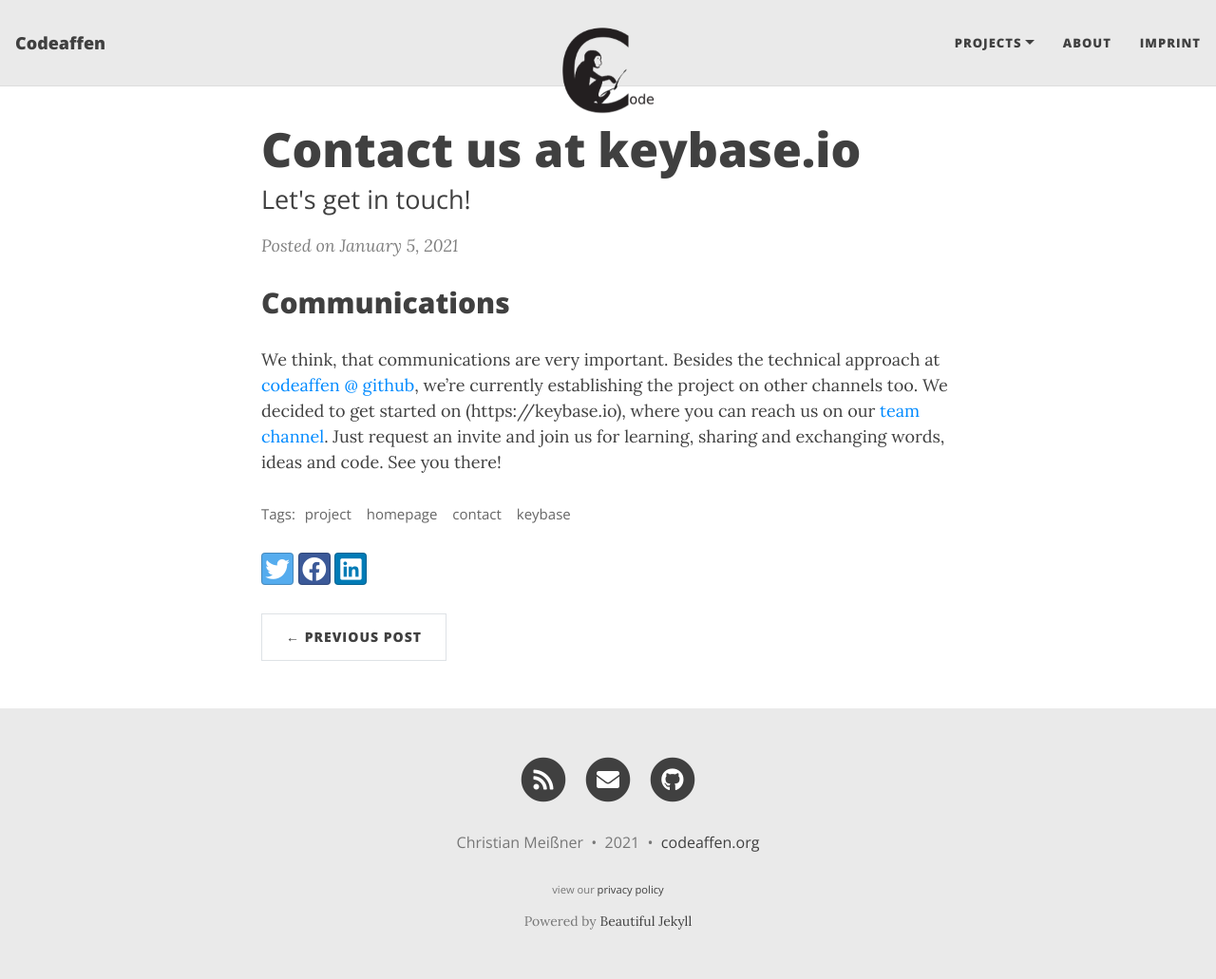
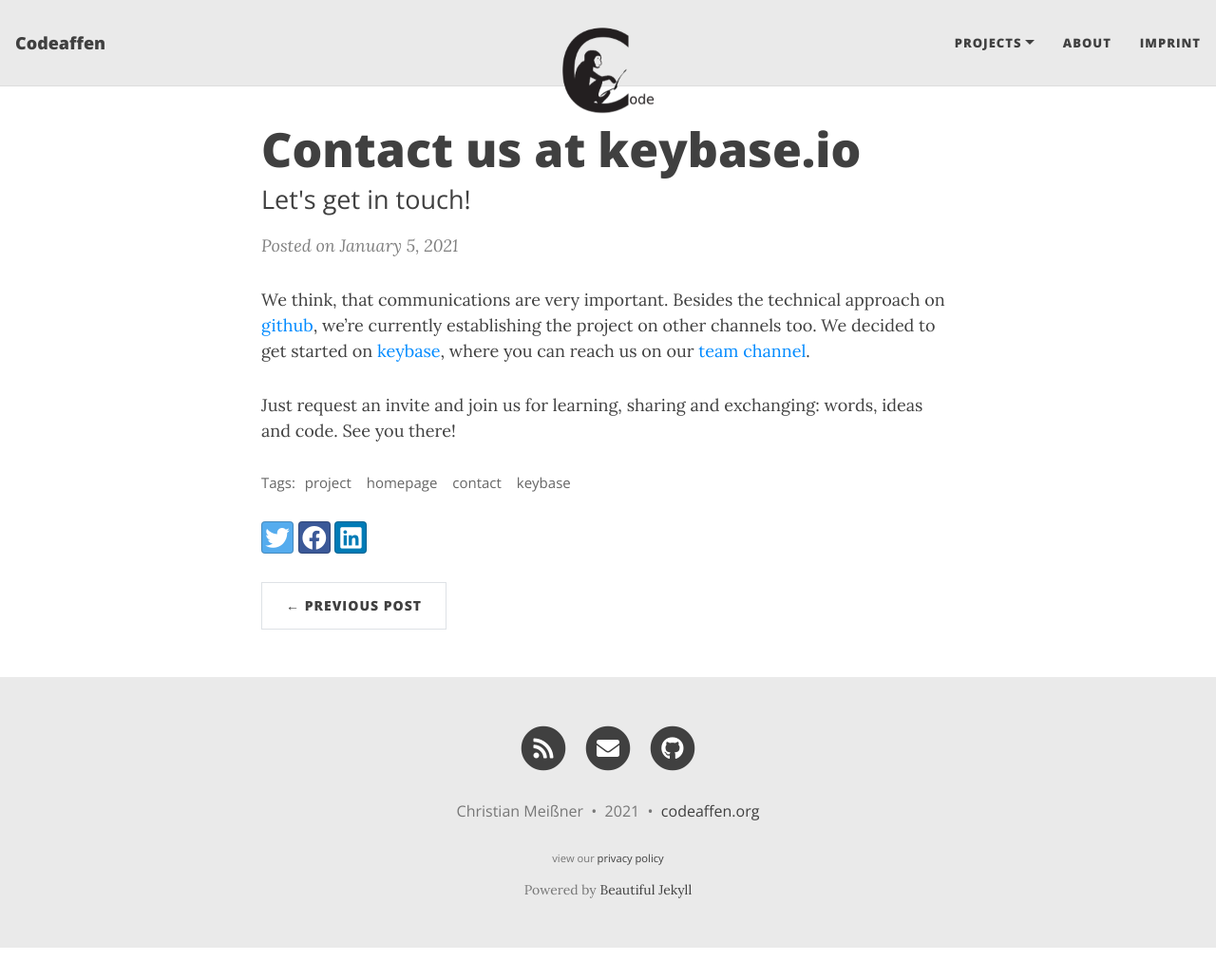
Before and after one commit to codeaffen/codeaffen.org, a Jekyll site: the page built from _posts/2021-01-05-contact-us-at-keybase.md, in a window 1280 px wide and 1031 px high. Shown: the whole window at 95% size. Built offline with Jekyll 4.4.1, drawn with Linux system fonts in a browser that asks for light colours; nearby versions of some CDN libraries; comment, search, counter and statistics services are not loaded.

Commit message:
upd blog post

```diff
--- a/_posts/2021-01-05-contact-us-at-keybase.md
+++ b/_posts/2021-01-05-contact-us-at-keybase.md
@@ -6,6 +6,7 @@
 tags: [project, homepage, contact, keybase]
 ---
 
-## Communications
 
-We think, that communications are very important. Besides the technical approach at [codeaffen @ github](https://github.com/codeaffen/codeaffen.org), we're currently establishing the project on other channels too. We decided to get started on (https://keybase.io), where you can reach us on our [team channel](https://keybase.io/team/codeaffen). Just request an invite and join us for learning, sharing and exchanging words, ideas and code. See you there!
+We think, that communications are very important. Besides the technical approach on [github](https://github.com/codeaffen/codeaffen.org), we're currently establishing the project on other channels too. We decided to get started on [keybase](https://keybase.io), where you can reach us on our [team channel](https://keybase.io/team/codeaffen).
+
+Just request an invite and join us for learning, sharing and exchanging: words, ideas and code. See you there!
```
